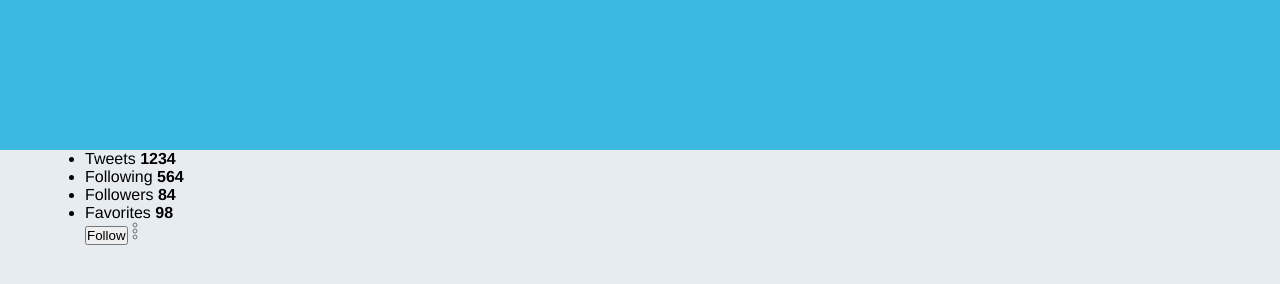
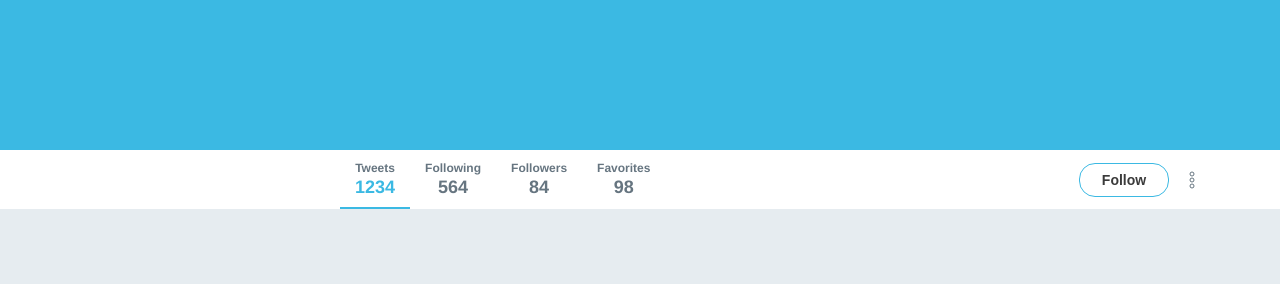
Before and after one commit to nabreu22/rocketseat-twitter, a plain HTML site: page index.html in a window 1280 px wide. Shown: the part 276-560 px from the top of the page. Drawn offline with Linux system fonts and the light colour scheme.

Commit message:
top bar styling

```diff
--- a/style.css
+++ b/style.css
@@ -108,3 +108,81 @@ div.banner {
   align-items: center;
   justify-content: center;
 }
+
+div.bar {
+  height: 59px;
+  background: #fff;
+  box-shadow: 0, 1px, 3px rgba(0, 0, 0, 0.25);
+}
+
+div.bar .content {
+  display: flex;
+  justify-content: space-between;
+  align-items: center;
+  padding-left: 285px;
+  height: 100%;
+}
+
+div.bar .content ul {
+  display: flex;
+  list-style: none;
+  height: 100%;
+}
+
+div.bar .content ul li {
+  display: flex;
+  flex-direction: column;
+  justify-content: center;
+  align-items: center;
+  padding: 0 15px;
+  position: relative;
+}
+
+div.bar .content ul li.active::after {
+  content: '';
+  width: 100%;
+  height: 2px;
+  position: absolute;
+  bottom: 0;
+  left: 0;
+  background: #3bb9e3;
+}
+
+div.bar .content ul li span {
+  color: #667580;
+  font-size: 12px;
+  font-weight: bold;
+}
+
+div.bar .content ul li strong {
+  color: #667580;
+  font-size: 18px;
+  font-weight: bold;
+  margin-top: 2px;
+}
+
+div.bar .content ul li.active strong {
+  color: #3bb9e3;
+}
+
+div.bar .content .actions {
+  display: flex;
+}
+
+div.bar .content .actions button {
+  height: 34px;
+  background: #fff;
+
+  display: flex;
+  align-items: center;
+  justify-content: center;
+
+  width: 90px;
+  font-weight: bold;
+  font-size: 14px;
+  color: #3b3b3b;
+  border: 1px solid #3bb9e3;
+  border-radius: 16px;
+
+  margin-right: 20px;
+}
```
